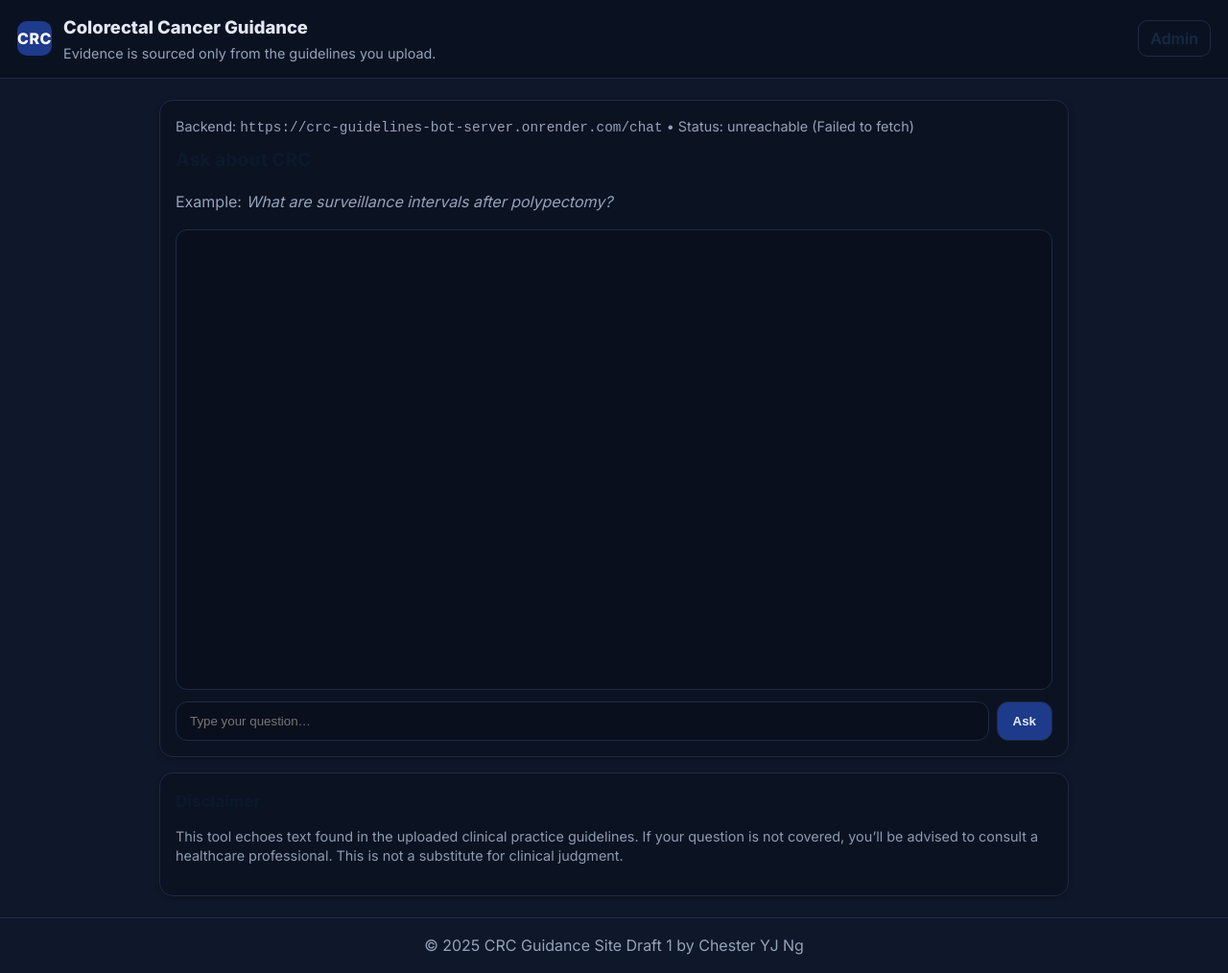
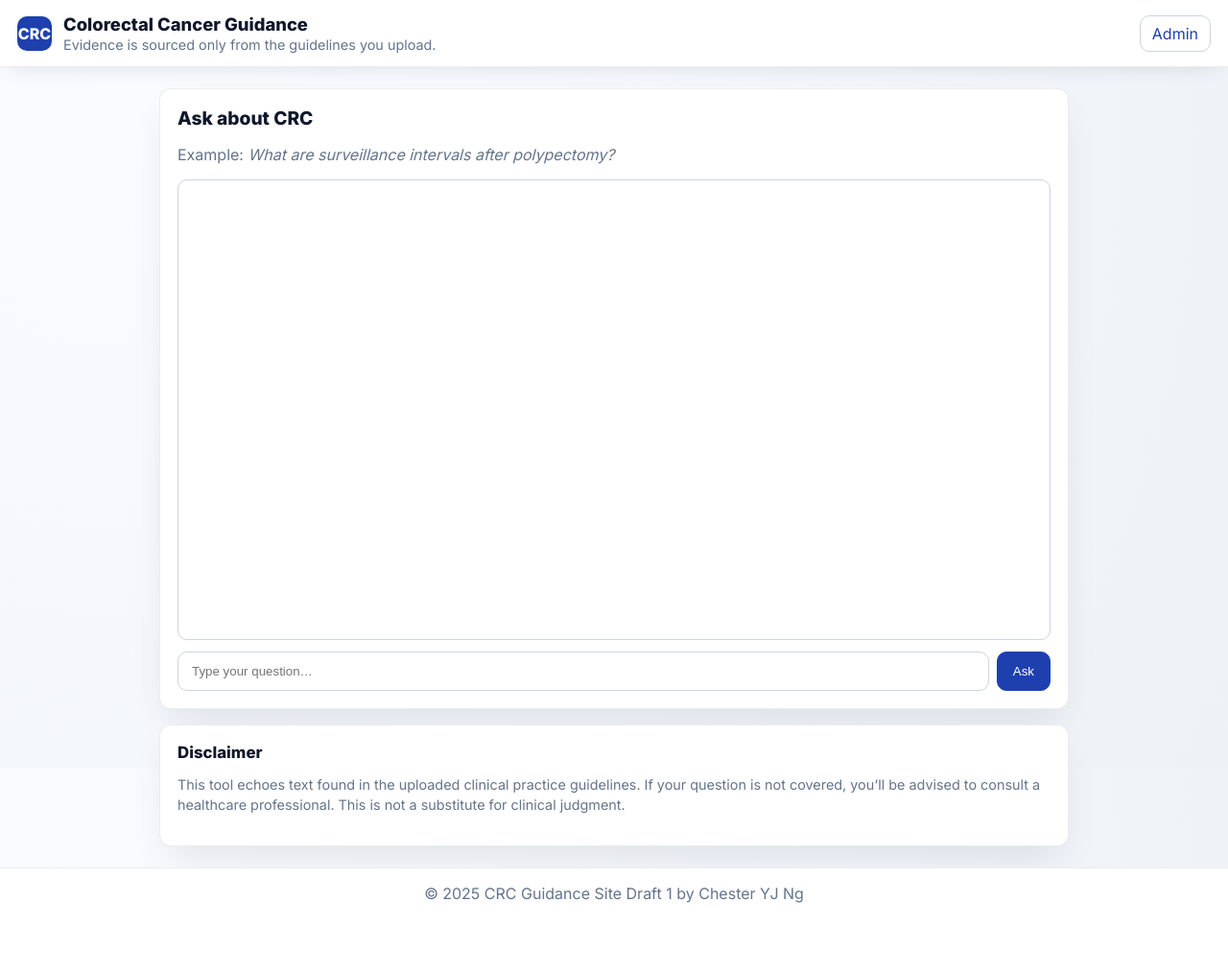
Before and after one commit to chesteryjng/crc-guidelines-site, a plain HTML site: page index.html in a window 1280 px wide. Shown: the whole page at 96% size. After the commit the page ends 957 px from the top, so only its background shows below. Drawn offline with Linux system fonts and the light colour scheme; no server answers.

Commit message:
Refactor index.html for light theme styling
Updated styles for light theme and improved layout.

```diff
--- a/index.html
+++ b/index.html
@@ -8,44 +8,78 @@
   <link rel="preconnect" href="https://fonts.googleapis.com">
   <link rel="preconnect" href="https://fonts.gstatic.com" crossorigin>
   <link href="https://fonts.googleapis.com/css2?family=Inter:wght@300;400;600;800&display=swap" rel="stylesheet">
-  <!-- Optional: if styles.css doesn't exist, inline styles below still cover layout -->
-  <link rel="stylesheet" href="./styles.css" />
   <link rel="icon" href="./assets/favicon.png">
   <style>
+    /* Light theme to match admin.html */
     :root {
-      --bg: #0f172a; --fg: #e2e8f0; --muted:#94a3b8;
-      --card:#0b1222; --stroke:#1f2a44; --accent:#1e3a8a;
+      --bg: #f5f7fb;
+      --bg-grad-a: #f9fbff;
+      --bg-grad-b: #eef2f7;
+      --card: #ffffff;
+      --text: #0f172a;
+      --muted: #475569;
+      --border: rgba(15,23,42,.08);
+      --border-strong: #cbd5e1;
+      --accent: #1e40af;
+      --accent-contrast: #ffffff;
+      --chat-bg: #ffffff;
+      --bubble-me: #1e40af;
+      --bubble-bot: #0f172a;
+      --bubble-bot-bg: #f1f5f9;
     }
     * { box-sizing: border-box; }
     html, body { margin:0; padding:0; height:100%; }
-    body { font-family: Inter, system-ui, -apple-system, Segoe UI, Roboto, Arial, sans-serif; background:var(--bg); color:var(--fg); }
-    a { color:#93c5fd; text-decoration: none; }
-    .bar { display:flex; align-items:center; justify-content:space-between; gap:16px; padding:14px 18px; border-bottom:1px solid var(--stroke); background:#0a1222; position:sticky; top:0; z-index:10; }
+    body {
+      font-family: Inter, system-ui, -apple-system, Segoe UI, Roboto, Arial, sans-serif;
+      color: var(--text);
+      background: radial-gradient(circle at 10% 20%, var(--bg-grad-a) 0%, var(--bg-grad-b) 100%);
+    }
+    a { color: var(--accent); text-decoration: none; }
+    .bar {
+      display:flex; align-items:center; justify-content:space-between; gap:16px;
+      padding:14px 18px; background:#fff; border-bottom:1px solid var(--border);
+      position:sticky; top:0; z-index:10;
+      box-shadow: 0 8px 24px -12px rgba(15,23,42,.15);
+    }
     .brand { display:flex; align-items:center; gap:12px; }
-    .logo { width:36px; height:36px; border-radius:10px; background:var(--accent); display:grid; place-items:center; font-weight:800; }
-    .title h1 { margin:0; font-size:1.15rem; }
-    .title .muted { margin:2px 0 0; color:var(--muted); font-size:.9rem; }
-    nav .link { padding:8px 12px; border:1px solid var(--stroke); border-radius:10px; }
+    .logo {
+      width:36px; height:36px; border-radius:10px; background:var(--accent);
+      color:var(--accent-contrast); display:grid; place-items:center; font-weight:800;
+    }
+    .title h1 { margin:0; font-size:1.15rem; color: var(--text); }
+    .title .muted { margin:2px 0 0; color:#64748b; font-size:.9rem; }
+    nav .link { padding:8px 12px; border:1px solid var(--border-strong); border-radius:10px; color: var(--accent); background:#fff; }
+
     .container { max-width:980px; margin: 22px auto; padding: 0 16px; }
-    .card { background:var(--card); border:1px solid var(--stroke); border-radius:14px; padding:16px; margin-bottom:16px; box-shadow:0 2px 6px rgba(0,0,0,.25); }
-    .card.info { opacity: .95; }
-    h2 { margin: 0 0 8px; font-size:1.2rem; }
-    h3 { margin: 0 0 8px; font-size:1.05rem; }
-    .muted { color:var(--muted); }
+    .card {
+      background: var(--card); border:1px solid var(--border); border-radius:12px; padding:18px; margin-bottom:16px;
+      box-shadow: 0 20px 40px -10px rgba(15,23,42,.10);
+    }
+    h2 { margin: 0 0 8px; font-size:1.2rem; color: var(--text); }
+    h3 { margin: 0 0 8px; font-size:1.05rem; color: var(--text); }
+    .muted { color:#64748b; }
     .small { font-size:.9rem; line-height:1.4; }
-    .chat { display:flex; flex-direction:column; gap:10px; height:60vh; overflow:auto; padding:10px; border:1px solid var(--stroke); border-radius:12px; background:#0a0f1d; }
-    .bubble { padding:10px 12px; border-radius:12px; max-width:80%; line-height:1.35; white-space:pre-wrap; word-wrap:break-word; }
-    .bubble.me { align-self:flex-end; background:var(--accent); }
-    .bubble.bot { align-self:flex-start; background:#152039; border:1px solid var(--stroke); }
+
+    .chat {
+      display:flex; flex-direction:column; gap:10px; height:60vh; overflow:auto; padding:10px;
+      border:1px solid var(--border-strong); border-radius:10px; background: var(--chat-bg);
+    }
+    .bubble {
+      padding:10px 12px; border-radius:12px; max-width:80%; line-height:1.35; white-space:pre-wrap; word-wrap:break-word;
+    }
+    .bubble.me { align-self:flex-end; background:var(--bubble-me); color:#fff; }
+    .bubble.bot { align-self:flex-start; background:var(--bubble-bot-bg); color:var(--bubble-bot); border:1px solid var(--border-strong); }
+
     .input-row { display:flex; gap:8px; margin-top:12px; }
-    .input-row input { flex:1; padding:12px 14px; border-radius:12px; border:1px solid var(--stroke); background:#0a0f1d; color:var(--fg); }
-    .input-row button { padding:12px 16px; border-radius:12px; border:1px solid var(--stroke); background:var(--accent); color:var(--fg); cursor:pointer; }
-    .foot { text-align:center; color:var(--muted); padding:16px; border-top:1px solid var(--stroke); }
-    .status { font-size:.9rem; color:var(--muted); margin-bottom:8px; }
-    @media (max-width: 640px) {
-      .bubble { max-width: 100%; }
-      .title h1 { font-size:1rem; }
+    .input-row input {
+      flex:1; padding:12px 14px; border-radius:10px; border:1px solid var(--border-strong); background:#fff; color:var(--text);
     }
+    .input-row button {
+      padding:12px 16px; border-radius:10px; border:1px solid var(--accent); background:var(--accent); color:#fff; cursor:pointer;
+    }
+
+    .foot { text-align:center; color:#64748b; padding:16px; border-top:1px solid var(--border); background:#fff; }
+    @media (max-width: 640px) { .bubble { max-width: 100%; } .title h1 { font-size:1rem; } }
   </style>
 </head>
 <body>
@@ -64,7 +98,6 @@
 
 <main class="container">
   <section class="card">
-    <div class="status">Backend: <code id="meta-endpoint"></code> • Status: <span id="meta-status">checking…</span></div>
     <h2>Ask about CRC</h2>
     <p class="muted">Example: <em>What are surveillance intervals after polypectomy?</em></p>
     <div id="chat" class="chat" role="log" aria-live="polite"></div>
@@ -74,7 +107,7 @@
     </form>
   </section>
 
-  <section class="card info">
+  <section class="card">
     <h3>Disclaimer</h3>
     <p class="muted small">
       This tool echoes text found in the uploaded clinical practice guidelines.
@@ -90,25 +123,12 @@
   // Year
   document.getElementById('y').textContent = new Date().getFullYear();
 
-  // API base: localStorage override if you want, otherwise use public Render API.
+  // API base: allow local override via localStorage, default to your Render URL
   const DEFAULT_API = 'https://crc-guidelines-bot-server.onrender.com';
   window.API_BASE = localStorage.getItem('API_BASE') || DEFAULT_API;
-
-  // Show endpoint, ping status
-  document.getElementById('meta-endpoint').textContent = `${window.API_BASE}/chat`;
-  (async () => {
-    try {
-      const r = await fetch(`${window.API_BASE}/status`, { method: 'GET' });
-      if (!r.ok) throw new Error(`${r.status} ${r.statusText}`);
-      const j = await r.json();
-      document.getElementById('meta-status').textContent =
-        `v${j.version} • ${j.docCount} docs • ${j.lastUpdated}`;
-    } catch (e) {
-      document.getElementById('meta-status').textContent = `unreachable (${e.message})`;
-    }
-  })();
 </script>
 
+<!-- App logic -->
 <script src="./app.js"></script>
 </body>
 </html>
```
